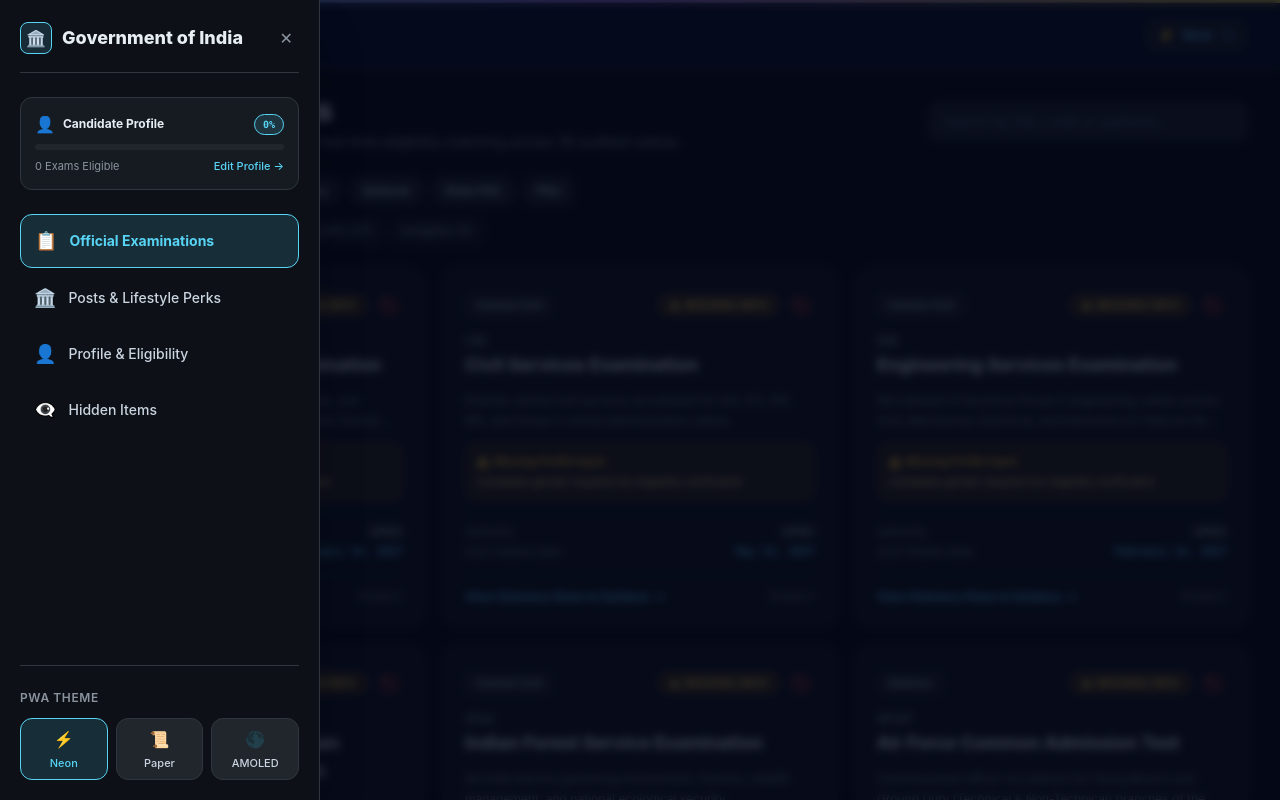
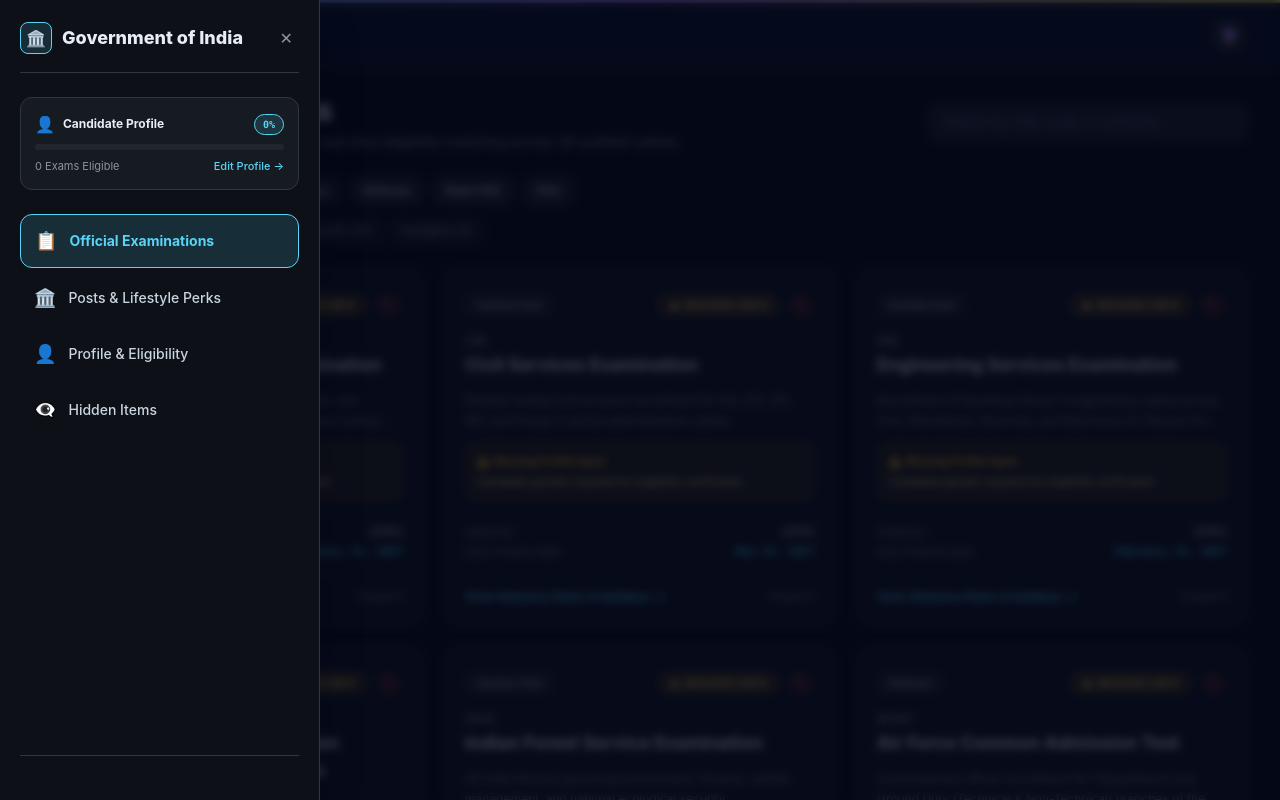
Before and after one commit to priiyannshu/GoI, a Vue app in the folder frontend/: page / in a window 1280 px wide. Both pictures are taken after a click on the button "Open navigation menu". Shown: the top 800 px of the page. Built offline with nearby package versions, Linux system fonts and the light colour scheme.

Commit message:
refactor(theme): minimalist icon-only theme toggle, update neon emoji to crystal ball, remove drawer theme section

```diff
--- a/frontend/src/components/common/AppHeader.vue
+++ b/frontend/src/components/common/AppHeader.vue
@@ -124,28 +124,8 @@
               </nav>
             </div>
 
-            <!-- Drawer Footer: Theme Picker -->
-            <div class="pt-6 border-t border-slate-200 dark:border-slate-800 space-y-3">
-              <span class="text-xs font-semibold text-slate-500 dark:text-slate-400 uppercase tracking-wider block">
-                PWA Theme
-              </span>
-              <div class="grid grid-cols-3 gap-2">
-                <button
-                  v-for="t in themeStore.THEMES"
-                  :key="t.id"
-                  @click="themeStore.setTheme(t.id)"
-                  class="flex flex-col items-center justify-center p-2 rounded-xl text-xs font-medium border transition-colors"
-                  :class="
-                    themeStore.currentTheme === t.id
-                      ? 'border-emerald-500 bg-emerald-500/10 text-emerald-600 dark:text-emerald-400 font-bold'
-                      : 'border-slate-200 dark:border-slate-700 bg-slate-100 dark:bg-slate-800 text-slate-700 dark:text-slate-300 hover:border-slate-300 dark:hover:border-slate-600'
-                  "
-                >
-                  <span class="text-base">{{ t.icon }}</span>
-                  <span class="text-[11px] mt-1">{{ t.name }}</span>
-                </button>
-              </div>
-            </div>
+            <!-- Drawer Footer -->
+            <div class="pt-6 border-t border-slate-200 dark:border-slate-800"></div>
           </div>
         </div>
       </transition>
@@ -159,14 +139,12 @@
 import { useProfileStore } from '@/stores/useProfileStore';
 import { useEligibilityStore } from '@/stores/useEligibilityStore';
 import { useHiddenStore } from '@/stores/useHiddenStore';
-import { useThemeStore } from '@/stores/useThemeStore';
 import ThemeToggle from '@/components/common/ThemeToggle.vue';
 
 const route = useRoute();
 const profileStore = useProfileStore();
 const eligibilityStore = useEligibilityStore();
 const hiddenStore = useHiddenStore();
-const themeStore = useThemeStore();
 
 const isDrawerOpen = ref(false);
 
--- a/frontend/src/components/common/ThemeToggle.vue
+++ b/frontend/src/components/common/ThemeToggle.vue
@@ -1,38 +1,18 @@
 <template>
   <div class="relative inline-flex items-center">
-    <!-- SFIIL Theme Cycle Button -->
+    <!-- SFIIL Theme Cycle Button (Icon Only) -->
     <button
       id="btnCycleTheme"
       @click="themeStore.cycleTheme"
-      class="group inline-flex items-center space-x-2 px-3 py-1.5 rounded-xl border transition-all duration-200 focus:outline-none focus:ring-2 focus:ring-[var(--accent)]/50"
+      class="group inline-flex items-center justify-center p-2 rounded-xl border transition-all duration-200 focus:outline-none focus:ring-2 focus:ring-[var(--accent)]/50"
       :class="buttonThemeClasses"
-      title="Switch Theme (Neon / Paper / AMOLED)"
-      aria-label="Switch Theme (Neon / Paper / AMOLED)"
+      title="Switch Theme"
+      aria-label="Switch Theme"
     >
-      <!-- Active Theme Icon -->
-      <span class="text-sm transform group-hover:rotate-12 transition-transform duration-200">
+      <!-- Active Theme Emoji Icon -->
+      <span class="text-base leading-none transform group-hover:scale-110 transition-transform duration-200">
         {{ themeStore.currentThemeMeta.icon }}
       </span>
-
-      <!-- Theme Name Badge -->
-      <span class="text-xs font-bold tracking-wide font-mono">
-        {{ themeStore.currentThemeMeta.name }}
-      </span>
-
-      <!-- Rotating Cycle Icon -->
-      <svg
-        class="w-3.5 h-3.5 opacity-60 group-hover:opacity-100 group-hover:rotate-180 transition-all duration-300"
-        fill="none"
-        viewBox="0 0 24 24"
-        stroke="currentColor"
-      >
-        <path
-          stroke-linecap="round"
-          stroke-linejoin="round"
-          stroke-width="2"
-          d="M4 4v5h.582m15.356 2A8.001 8.001 0 004.582 9m0 0H9m11 11v-5h-.581m0 0a8.003 8.003 0 01-15.357-2m15.357 2H15"
-        />
-      </svg>
     </button>
   </div>
 </template>
--- a/frontend/src/stores/useThemeStore.ts
+++ b/frontend/src/stores/useThemeStore.ts
@@ -16,7 +16,7 @@
     id: 'theme-neon',
     name: 'Neon',
     description: 'Cyberpunk dark mode with electric cyan & purple accents',
-    icon: '⚡',
+    icon: '🔮',
     metaColor: '#0d1117',
   },
   {
```
